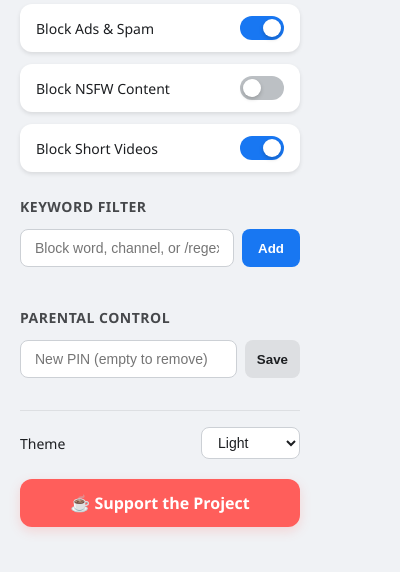
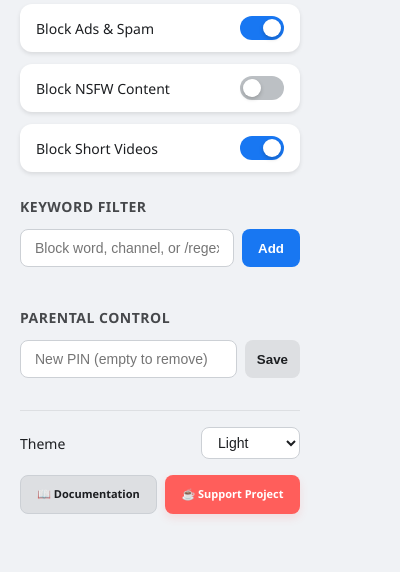
Before and after one commit to JiukOn/JiukBlocker, a browser extension: page popup/popup.html in a window 400 px wide. Shown: the part 70-642 px from the top of the page. Drawn offline with Linux system fonts and the light colour scheme.

Commit message:
Feat/ Add Docs Button

```diff
--- a/popup/popup.css
+++ b/popup/popup.css
@@ -302,17 +302,41 @@ ul#keyword-list li {
   padding: 6px 12px;
 }
 
+.footer-links {
+  display: flex;
+  gap: 8px;
+  margin-top: 16px;
+}
+
+.footer-links a {
+  flex: 1;
+  padding: 10px 4px;
+  text-align: center;
+  text-decoration: none;
+  border-radius: 8px;
+  font-weight: 600;
+  font-size: 11px;
+  transition: all 0.2s;
+  display: flex;
+  align-items: center;
+  justify-content: center;
+}
+
+.docs-btn {
+  background-color: var(--border-color);
+  color: var(--text-color);
+  border: 1px solid var(--input-border);
+}
+
+.docs-btn:hover {
+  background-color: var(--input-border);
+  transform: translateY(-1px);
+}
+
 .kofi-btn {
-  display: block;
-  margin-top: 20px;
-  padding: 12px;
   background-color: var(--kofi-bg);
   color: white;
-  text-align: center;
-  text-decoration: none;
-  border-radius: var(--radius);
-  font-weight: 700;
-  box-shadow: 0 4px 12px rgba(255, 94, 91, 0.2);
+  box-shadow: 0 4px 8px rgba(255, 94, 91, 0.15);
 }
 
 .kofi-btn:hover {
--- a/popup/popup.html
+++ b/popup/popup.html
@@ -72,9 +72,11 @@
         <option value="sunday">Sunday</option>
       </select>
     </div>
+    <div class="footer-links">
+      <a href="https://jiukon.github.io/JiukBlocker/index.html" target="_blank" class="docs-btn">📖 Documentation</a>
+      <a href="https://ko-fi.com/jiuk" target="_blank" class="kofi-btn">☕ Support Project</a>
+    </div>
   </div>
-
-  <a href="https://ko-fi.com/jiuk" target="_blank" class="kofi-btn">☕ Support the Project</a>
 
   <!-- PIN Modal -->
   <div class="modal-overlay" id="pin-modal">
```
